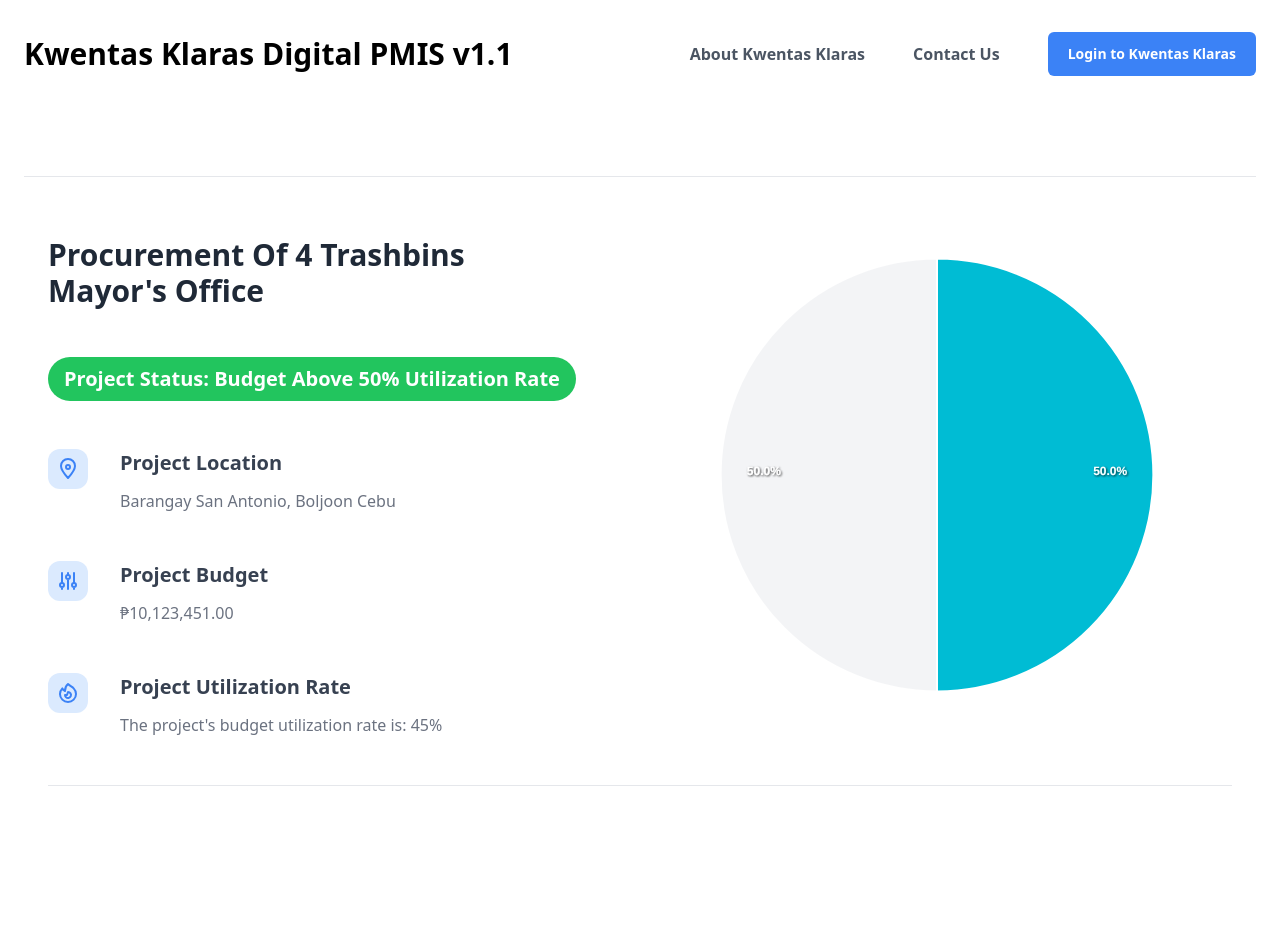
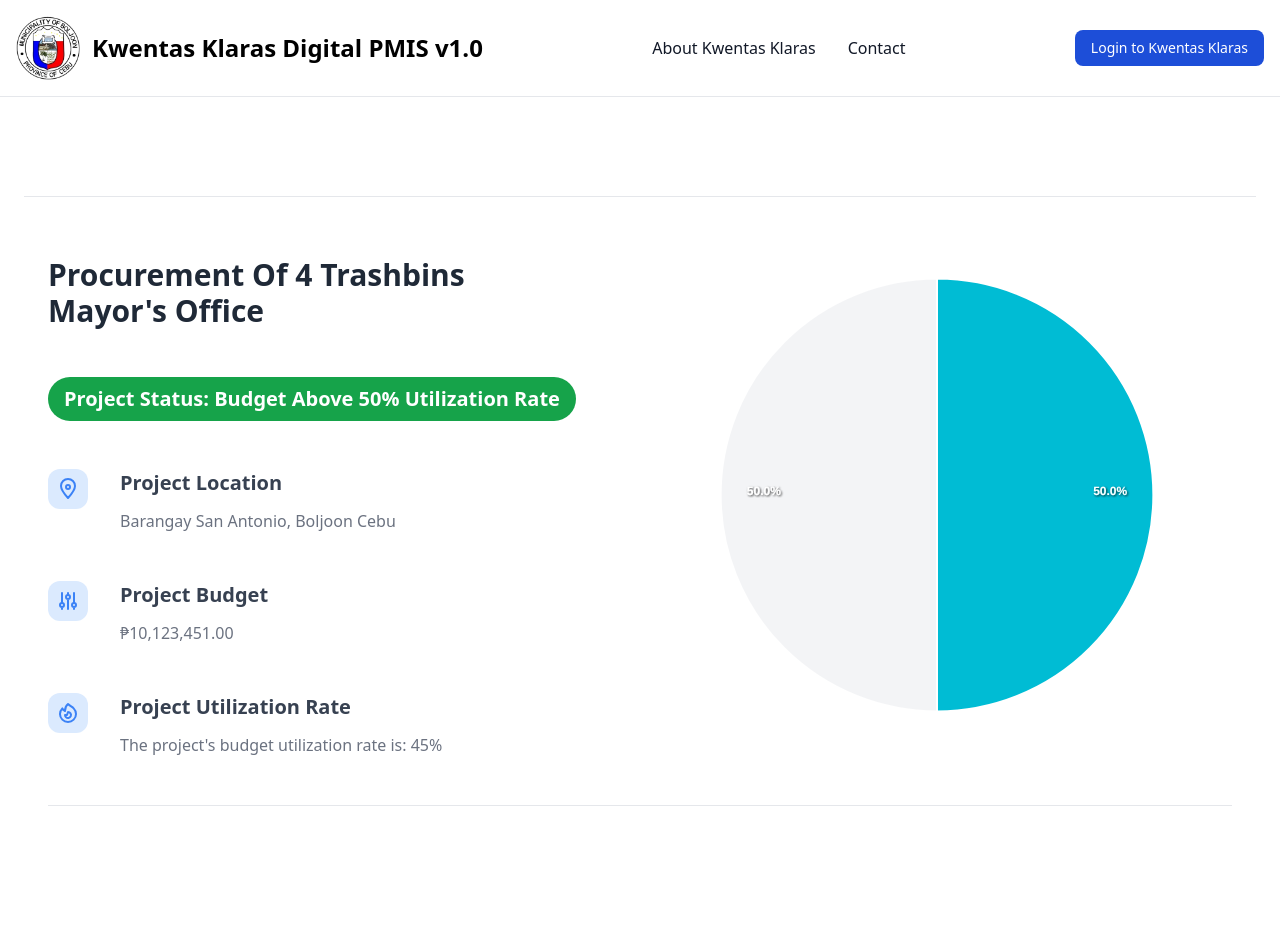
Before and after one commit to hanz-archer/KwentasKlarasv1.1, a Django app: page / in a window 1280 px wide. Before the commit the page ends 786 px from the top, so only its background shows below. Run offline with Django 4.2, Linux system fonts and the light colour scheme; some libraries are stand-ins or nearby versions.

Commit message:
Added Deisng

```diff
--- a/KwentasKlarasApp/templates/index.html
+++ b/KwentasKlarasApp/templates/index.html
@@ -10,40 +10,38 @@
 <body>
   <section x-data="{ isOpen: false }" class="w-full min-h-screen bg-white dark:bg-gray-900">
     <div class="container relative flex flex-col min-h-screen px-6 py-8 mx-auto">
-        <nav class="md:flex md:items-center md:justify-between">
-            <div class="flex items-center justify-between">
-                <button x-cloak @click="isOpen = !isOpen" class="text-gray-500 md:hidden dark:text-gray-200 hover:text-gray-600 dark:hover:text-gray-400 focus:outline-none">
-                    <span x-show="isOpen">
-                        <svg xmlns="http://www.w3.org/2000/svg" fill="none" viewBox="0 0 24 24" stroke-width="1.5" stroke="currentColor" class="w-6 h-6">
-                            <path stroke-linecap="round" stroke-linejoin="round" d="M6 18L18 6M6 6l12 12" />
-                        </svg>
-                    </span>
 
-                    <span x-show="!isOpen">
-                        <svg xmlns="http://www.w3.org/2000/svg" fill="none" viewBox="0 0 24 24" stroke-width="1.5" stroke="currentColor" class="w-6 h-6">
-                            <path stroke-linecap="round" stroke-linejoin="round" d="M3.75 6.75h16.5M3.75 12h16.5m-16.5 5.25H12" />
-                        </svg>
-                    </span>
-                </button>
 
-                <a href="#">
-                    <h1 class="font-bold text-3xl">Kwentas Klaras Digital PMIS v1.1</h1>
-                </a>
+        <nav class="bg-white dark:bg-gray-900 fixed w-full z-20 top-0 start-0 border-b border-gray-200 dark:border-gray-600">
+            <div class="max-w-screen-xl flex flex-wrap items-center justify-between mx-auto p-4">
+            <a href="https://flowbite.com/" class="flex items-center space-x-3 rtl:space-x-reverse">
+                <img src="{% static 'img/logo.png' %}" class="h-16 w-16" alt="Flowbite Logo">
+                <span class="self-center text-2xl font-semibold whitespace-nowrap dark:text-white">Kwentas Klaras Digital PMIS v1.0</span>
+            </a>
+            <div class="flex md:order-2 space-x-3 md:space-x-0 rtl:space-x-reverse">
+                <button type="button" class="text-white bg-blue-700 hover:bg-blue-800 focus:ring-4 focus:outline-none focus:ring-blue-300 font-medium rounded-lg text-sm px-4 py-2 text-center dark:bg-blue-600 dark:hover:bg-blue-700 dark:focus:ring-blue-800">Login to Kwentas Klaras</button>
+                <button data-collapse-toggle="navbar-sticky" type="button" class="inline-flex items-center p-2 w-10 h-10 justify-center text-sm text-gray-500 rounded-lg md:hidden hover:bg-gray-100 focus:outline-none focus:ring-2 focus:ring-gray-200 dark:text-gray-400 dark:hover:bg-gray-700 dark:focus:ring-gray-600" aria-controls="navbar-sticky" aria-expanded="false">
+                  <span class="sr-only">Open main menu</span>
+                  <svg class="w-5 h-5" aria-hidden="true" xmlns="http://www.w3.org/2000/svg" fill="none" viewBox="0 0 17 14">
+                      <path stroke="currentColor" stroke-linecap="round" stroke-linejoin="round" stroke-width="2" d="M1 1h15M1 7h15M1 13h15"/>
+                  </svg>
+              </button>
             </div>
+            <div class="items-center justify-between hidden w-full md:flex md:w-auto md:order-1" id="navbar-sticky">
+              <ul class="flex flex-col p-4 md:p-0 mt-4 font-medium border border-gray-100 rounded-lg bg-gray-50 md:space-x-8 rtl:space-x-reverse md:flex-row md:mt-0 md:border-0 md:bg-white dark:bg-gray-800 md:dark:bg-gray-900 dark:border-gray-700">
+                <li>
+                  <a href="#" class="block py-2 px-3 text-gray-900 rounded hover:bg-gray-100 md:hover:bg-transparent md:hover:text-blue-700 md:p-0 md:dark:hover:text-blue-500 dark:text-white dark:hover:bg-gray-700 dark:hover:text-white md:dark:hover:bg-transparent dark:border-gray-700">About Kwentas Klaras</a>
+                </li>
+                <li>
+                    <a href="#" class="block py-2 px-3 text-gray-900 rounded hover:bg-gray-100 md:hover:bg-transparent md:hover:text-blue-700 md:p-0 md:dark:hover:text-blue-500 dark:text-white dark:hover:bg-gray-700 dark:hover:text-white md:dark:hover:bg-transparent dark:border-gray-700">Contact</a>
+                  </li>
+              </ul>
+            </div>
+            </div>
+          </nav>
 
-            <div x-cloak :class="[isOpen ? 'translate-x-0 opacity-100 ' : 'opacity-0 -translate-x-full']" class="absolute inset-x-0 z-20 w-full px-6 py-8 mt-8 space-y-6 transition-all duration-300 ease-in-out bg-white dark:bg-gray-900 top-16 md:bg-transparent md:dark:bg-transparent md:mt-0 md:p-0 md:top-0 md:relative md:w-auto md:opacity-100 md:translate-x-0 md:space-y-0 md:-mx-6 md:flex md:items-center">
-                <a href="#" class="block text-gray-600 transition-colors duration-300 dark:text-white md:px-6 hover:text-blue-500 dark:hover:text-blue-400 font-bold">About Kwentas Klaras</a>
-                <a href="#" class="block text-gray-600 transition-colors duration-300 dark:text-white md:px-6 hover:text-blue-500 dark:hover:text-blue-400 font-bold">Contact Us </a>                </a>
 
-                <button class="w-full px-5 py-3 transition-colors duration-300 bg-blue-500 rounded-md md:w-auto md:mx-6 hover:bg-blue-600">
-                    <div class="flex items-center justify-center -mx-1">
-                        <p class="mx-1 text-sm text-white font-bold">Login to Kwentas Klaras</p>
-                    </div>
-                </button>
-            </div>
-        </nav>
-
-        <section class="bg-white dark:bg-gray-900 mt-20">
+        <section class="bg-white dark:bg-gray-900 mt-36">
             <hr class="my-5 border-gray-200 dark:border-gray-700">
             <div class="container px-6 py-10 mx-auto">
                 <div class="lg:flex lg:items-center">
@@ -53,7 +51,7 @@
                         </div>
 
                         <div class="mt-8">
-                            <span class="inline-block text-white bg-green-500 text-xl font-semibold py-2 px-4 rounded-full transition-all duration-300 ease-in-out hover:bg-green-600">
+                            <span class="inline-block text-white bg-green-600 text-xl font-semibold py-2 px-4 rounded-full transition-all duration-300 ease-in-out">
                                 Project Status: Budget Above 50% Utilization Rate
                             </span>
                         </div>
--- a/theme/static/css/dist/styles.css
+++ b/theme/static/css/dist/styles.css
@@ -954,6 +931,10 @@ select {
   margin-top: 0.5rem;
 }
 
+.mt-20 {
+  margin-top: 5rem;
+}
+
 .mt-3 {
   margin-top: 0.75rem;
 }
@@ -970,16 +951,16 @@ select {
   margin-top: 2rem;
 }
 
-.mt-40 {
-  margin-top: 10rem;
+.me-4 {
+  margin-inline-end: 1rem;
+}
+
+.mt-28 {
+  margin-top: 7rem;
 }
 
 .mt-36 {
   margin-top: 9rem;
-}
-
-.mt-20 {
-  margin-top: 5rem;
 }
 
 .block {
@@ -1080,24 +1053,20 @@ select {
   height: 100vh;
 }
 
-.h-4 {
-  height: 1rem;
-}
-
 .h-10 {
   height: 2.5rem;
 }
 
+.h-8 {
+  height: 2rem;
+}
+
 .h-12 {
   height: 3rem;
 }
 
-.h-8 {
-  height: 2rem;
-}
-
-.h-7 {
-  height: 1.75rem;
+.h-16 {
+  height: 4rem;
 }
 
 .min-h-\[410px\] {
@@ -1140,20 +1101,20 @@ select {
   width: 260px;
 }
 
-.w-\[28rem\] {
-  width: 28rem;
-}
-
 .w-full {
   width: 100%;
 }
 
-.w-4 {
-  width: 1rem;
-}
-
-.w-auto {
-  width: auto;
+.w-10 {
+  width: 2.5rem;
+}
+
+.w-12 {
+  width: 3rem;
+}
+
+.w-16 {
+  width: 4rem;
 }
 
 .min-w-28 {
@@ -1172,12 +1133,12 @@ select {
   max-width: 36rem;
 }
 
+.max-w-screen-xl {
+  max-width: 1280px;
+}
+
 .flex-1 {
   flex: 1 1 0%;
-}
-
-.flex-shrink-0 {
-  flex-shrink: 0;
 }
 
 .shrink-0 {
@@ -1290,22 +1239,10 @@ select {
   margin-bottom: calc(1.5rem * var(--tw-space-y-reverse));
 }
 
-.space-x-2 > :not([hidden]) ~ :not([hidden]) {
+.space-x-3 > :not([hidden]) ~ :not([hidden]) {
   --tw-space-x-reverse: 0;
-  margin-right: calc(0.5rem * var(--tw-space-x-reverse));
-  margin-left: calc(0.5rem * calc(1 - var(--tw-space-x-reverse)));
-}
-
-.space-y-8 > :not([hidden]) ~ :not([hidden]) {
-  --tw-space-y-reverse: 0;
-  margin-top: calc(2rem * calc(1 - var(--tw-space-y-reverse)));
-  margin-bottom: calc(2rem * var(--tw-space-y-reverse));
-}
-
-.space-y-12 > :not([hidden]) ~ :not([hidden]) {
-  --tw-space-y-reverse: 0;
-  margin-top: calc(3rem * calc(1 - var(--tw-space-y-reverse)));
-  margin-bottom: calc(3rem * var(--tw-space-y-reverse));
+  margin-right: calc(0.75rem * var(--tw-space-x-reverse));
+  margin-left: calc(0.75rem * calc(1 - var(--tw-space-x-reverse)));
 }
 
 .divide-y > :not([hidden]) ~ :not([hidden]) {
@@ -1412,6 +1345,11 @@ select {
   border-color: transparent;
 }
 
+.border-gray-100 {
+  --tw-border-opacity: 1;
+  border-color: rgb(243 244 246 / var(--tw-border-opacity, 1));
+}
+
 .bg-blue-100 {
   --tw-bg-opacity: 1;
   background-color: rgb(219 234 254 / var(--tw-bg-opacity, 1));
@@ -1475,6 +1413,26 @@ select {
 .bg-green-500 {
   --tw-bg-opacity: 1;
   background-color: rgb(34 197 94 / var(--tw-bg-opacity, 1));
+}
+
+.bg-blue-700 {
+  --tw-bg-opacity: 1;
+  background-color: rgb(29 78 216 / var(--tw-bg-opacity, 1));
+}
+
+.bg-green-200 {
+  --tw-bg-opacity: 1;
+  background-color: rgb(187 247 208 / var(--tw-bg-opacity, 1));
+}
+
+.bg-green-700 {
+  --tw-bg-opacity: 1;
+  background-color: rgb(21 128 61 / var(--tw-bg-opacity, 1));
+}
+
+.bg-green-600 {
+  --tw-bg-opacity: 1;
+  background-color: rgb(22 163 74 / var(--tw-bg-opacity, 1));
 }
 
 .bg-opacity-40 {
@@ -1794,9 +1735,9 @@ select {
   color: rgb(133 77 14 / var(--tw-text-opacity, 1));
 }
 
-.text-blue-700 {
-  --tw-text-opacity: 1;
-  color: rgb(29 78 216 / var(--tw-text-opacity, 1));
+.text-gray-900 {
+  --tw-text-opacity: 1;
+  color: rgb(17 24 39 / var(--tw-text-opacity, 1));
 }
 
 .decoration-2 {
@@ -2067,16 +2005,17 @@ select {
     top: 0px;
   }
 
-  .md\:col-span-2 {
-    grid-column: span 2 / span 2;
-  }
-
-  .md\:col-span-3 {
-    grid-column: span 3 / span 3;
-  }
-
-  .md\:m-0 {
-    margin: 0px;
+  .md\:order-1 {
+    order: 1;
+  }
+
+  .md\:order-2 {
+    order: 2;
+  }
+
+  .md\:-mx-4 {
+    margin-left: -1rem;
+    margin-right: -1rem;
   }
 
   .md\:-mx-6 {
@@ -2162,8 +2092,29 @@ select {
     margin-bottom: calc(0px * var(--tw-space-y-reverse));
   }
 
+  .md\:space-x-0 > :not([hidden]) ~ :not([hidden]) {
+    --tw-space-x-reverse: 0;
+    margin-right: calc(0px * var(--tw-space-x-reverse));
+    margin-left: calc(0px * calc(1 - var(--tw-space-x-reverse)));
+  }
+
+  .md\:space-x-8 > :not([hidden]) ~ :not([hidden]) {
+    --tw-space-x-reverse: 0;
+    margin-right: calc(2rem * var(--tw-space-x-reverse));
+    margin-left: calc(2rem * calc(1 - var(--tw-space-x-reverse)));
+  }
+
+  .md\:border-0 {
+    border-width: 0px;
+  }
+
   .md\:bg-transparent {
     background-color: transparent;
+  }
+
+  .md\:bg-white {
+    --tw-bg-opacity: 1;
+    background-color: rgb(255 255 255 / var(--tw-bg-opacity, 1));
   }
 
   .md\:p-0 {
```
Also changed, not shown: other parts of theme/static/css/dist/styles.css (+145 -225 lines). Lines whose indentation alone changed are shown as unchanged.
